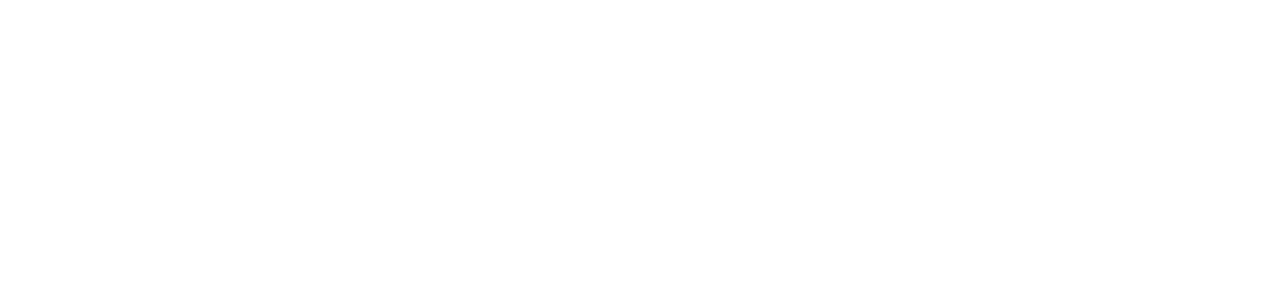
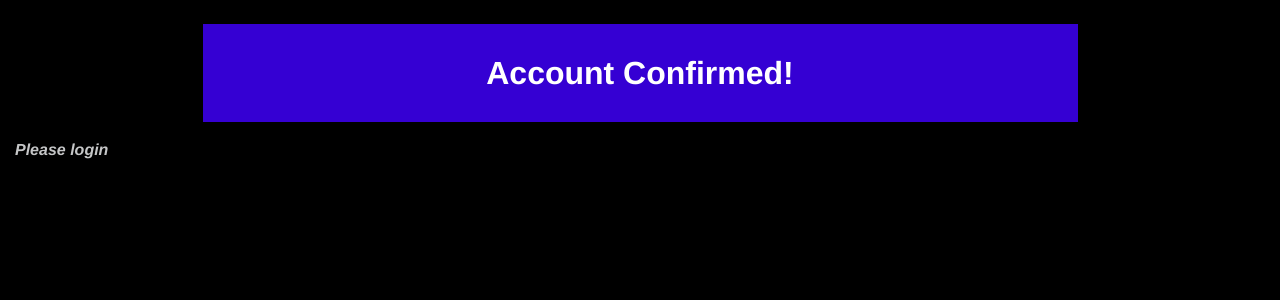
Before and after one commit to binupaul6666/infinity, a Vue app: page /welcome in a window 1280 px wide. Before the commit this address had no page. Shown: the top 300 px of the page. Built offline with nearby package versions, Linux system fonts and the light colour scheme; no server answers.

Commit message:
FE changes 15-05-2021

```diff
--- a/package.json
+++ b/package.json
@@ -14,8 +14,8 @@
     "mitt": "^2.1.0",
     "primeicons": "^4.1.0",
     "primevue": "^3.3.5",
+    "regenerator-runtime": "^0.13.7",
     "vue": "^3.0.0",
-    "vue-generate-component": "^3.0.1",
     "vue-router": "^4.0.6"
   },
   "devDependencies": {
--- /dev/null
+++ b/src/core/welcome/index.vue
@@ -0,0 +1,3 @@
+<template src="./welcome.html"></template>
+<script src="./welcome.js"></script>
+<style src="./welcome.scss" scoped lang="scss"></style>
--- /dev/null
+++ b/src/core/welcome/welcome.html
@@ -0,0 +1,10 @@
+<section class="welcome">
+  <div class="container-fluid">
+    <div class="email-confirm mt-4">
+      Account Confirmed!
+    </div>
+    <div class="mt-3">
+      <a href="http://localhost:8080/login">Please login</a>
+    </div>
+  </div>
+</section>
--- /dev/null
+++ b/src/core/welcome/welcome.js
@@ -0,0 +1,34 @@
+import fetchResponse from '/src/services/appServices';
+export default {
+  name: 'welcome',
+  components: {},
+  props: [],
+  data() {
+    return {
+      confirmEmail: '',
+    }
+  },
+  computed: {
+
+  },
+  created() {
+    const userId = {
+      userId: this.$route.query.mailId
+    }
+    fetchResponse('put', 'authentication/confirm', userId).then($ => {
+      if ($.data.status) {
+        // action will do in the future
+      } else {
+        this.emitter.emit('error', $.data.message);
+      }
+    });
+  },
+  mounted() {
+
+
+
+  },
+  methods: {
+
+  }
+}
--- /dev/null
+++ b/src/core/welcome/welcome.scss
@@ -0,0 +1,17 @@
+@import "/src/css/variable";
+.welcome {
+    .email-confirm {
+        width: 70%;
+        margin: 0 auto;
+        text-align: center;
+        padding: 2%;
+        background: $skyblue;
+        font-size: 2em;
+        font-weight: 700;
+    }
+    a {
+        color: $grey;
+        font-weight: 700;
+        font-style: oblique;
+    }
+}
--- /dev/null
+++ b/src/css/_variable.scss
@@ -0,0 +1,30 @@
+$infinityFond : Avenir, Helvetica, Arial, sans-serif !important;
+$infinityFondSize : 1rem;
+$infinityColor: #ffffff;
+$infinityBgColor: #000000;
+
+
+// colors for Throughout application blue color combination
+
+$darkblue: #0C0032;
+$midblue: #190061;
+$blue: #240090;
+$skyblue: #3500D3;
+$lightdark: #282828;
+$bluedark: #44318D;
+
+
+// grey color combination
+$midgray: #4E4E50;
+$greydark: #1A1A1D;
+$greyreddish: #C3073F;
+$lightrose: #DA7B93;
+
+
+// green combination
+$midgreen: #66FCF1;
+$grey: #C5C6C7;
+
+// red
+
+$red: #FF0000;
--- a/src/css/style.scss
+++ b/src/css/style.scss
@@ -1,6 +1,8 @@
+@import "_variable";
 @import url("commonPrime.scss");
 @import url("mixins.scss");
 @import url("prime.scss");
+
 
 html {
     height: 100%;
@@ -9,10 +11,10 @@ html {
 body {
     padding: 0;
     margin: 0;
-    font-size: 1rem;
-    font-family: Avenir, Helvetica, Arial, sans-serif !important;
-    color: #000000;
-    background-color: #ffffff;
+    font-size: $infinityFondSize;
+    font-family: $infinityFond;
+    color: $infinityColor;
+    background-color: $infinityBgColor;
     height: 100%;
 }
 
@@ -33,7 +35,7 @@ ol {
 }
 
 .red {
-    color: red;
+    color: $red;
 }
 
 .btn {
@@ -41,7 +43,7 @@ ol {
     border-radius: 0;
 
     &.btn-primary {
-        background: #1161ee;
+        background: $skyblue;
 
         &:focus {
             box-shadow: none;
--- a/src/router/index.js
+++ b/src/router/index.js
@@ -1,9 +1,14 @@
 import { createRouter, createWebHistory } from 'vue-router';
 import Index from '../core/login/index';
+import Welcome from '../core/welcome/index';
+
 
 const routes = [{
     path: "/login",
     component: Index,
+}, {
+    path: "/welcome",
+    component: Welcome,
 }
 ];
 const router = createRouter({ history: createWebHistory(), routes })
```
Also changed, not shown: 2 other files (tests, documents, lock files or other folders).
